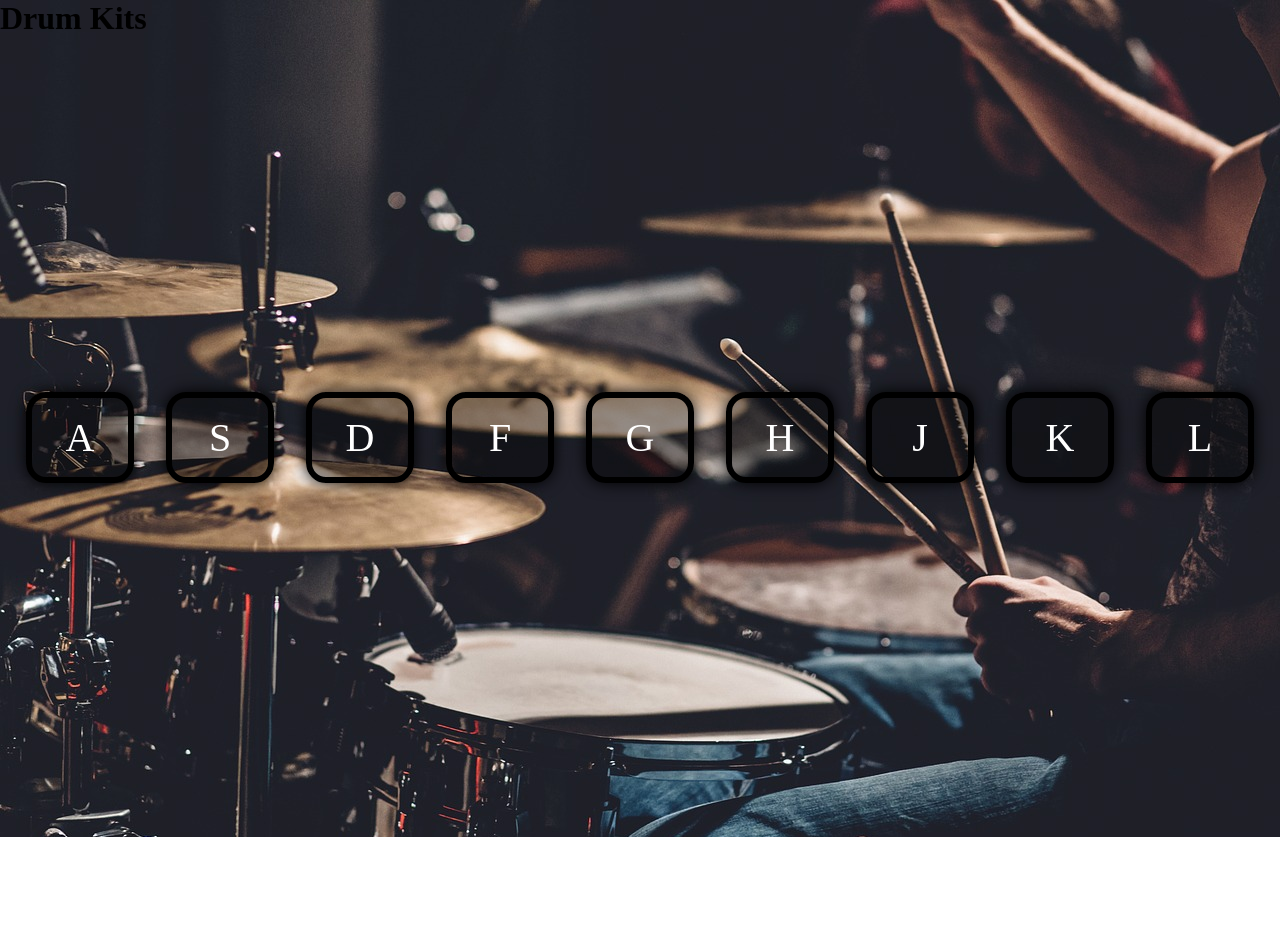
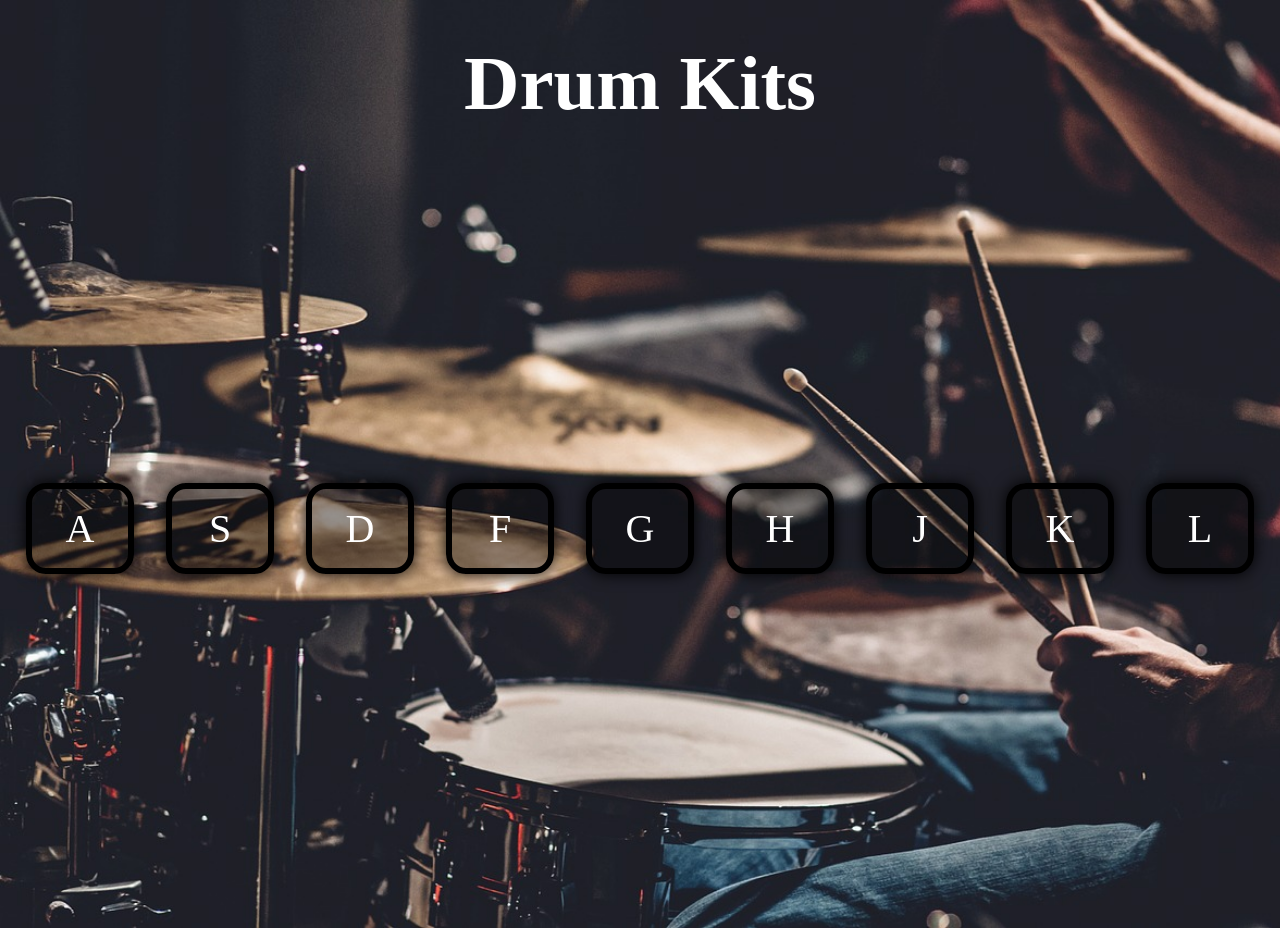
Before and after one commit to Chhaya-Bobade/Drum-web-app.github.io, a plain HTML site: page index.html in a window 1280 px wide. Before the commit the page ends 837 px from the top, so only its background shows below. Drawn offline with Linux system fonts and the light colour scheme.

Commit message:
Update style.css

```diff
--- a/style.css
+++ b/style.css
@@ -8,6 +8,14 @@ body{
     background-size: cover;
     background-repeat: no-repeat;
 }
+.title{
+    margin-top:40px;
+    font-size:6vw;
+    font-weight:bolder;
+    color: white;
+    text-align:center;
+}
+
 .container{
     display: flex;
     justify-content: center;
```
